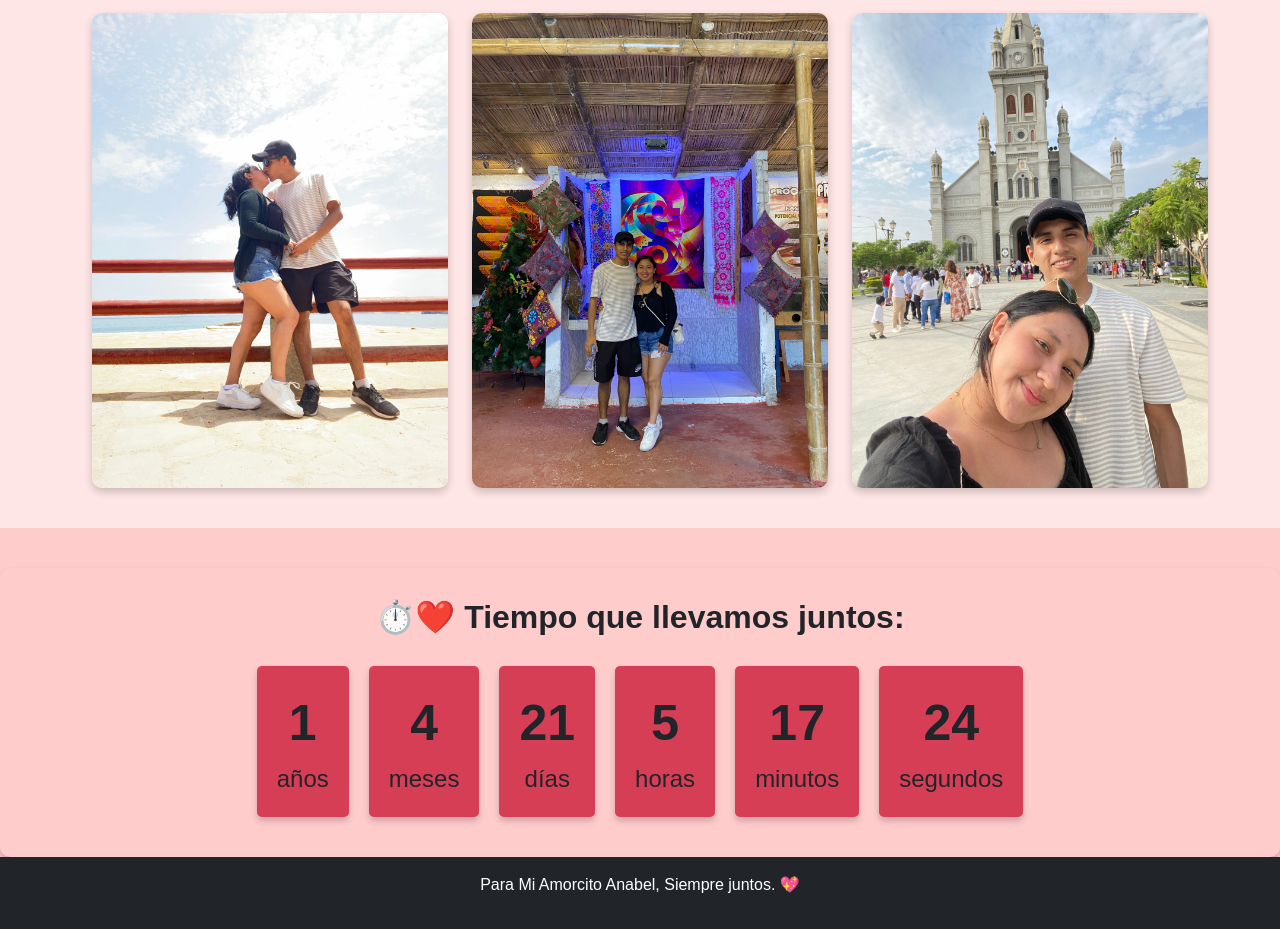
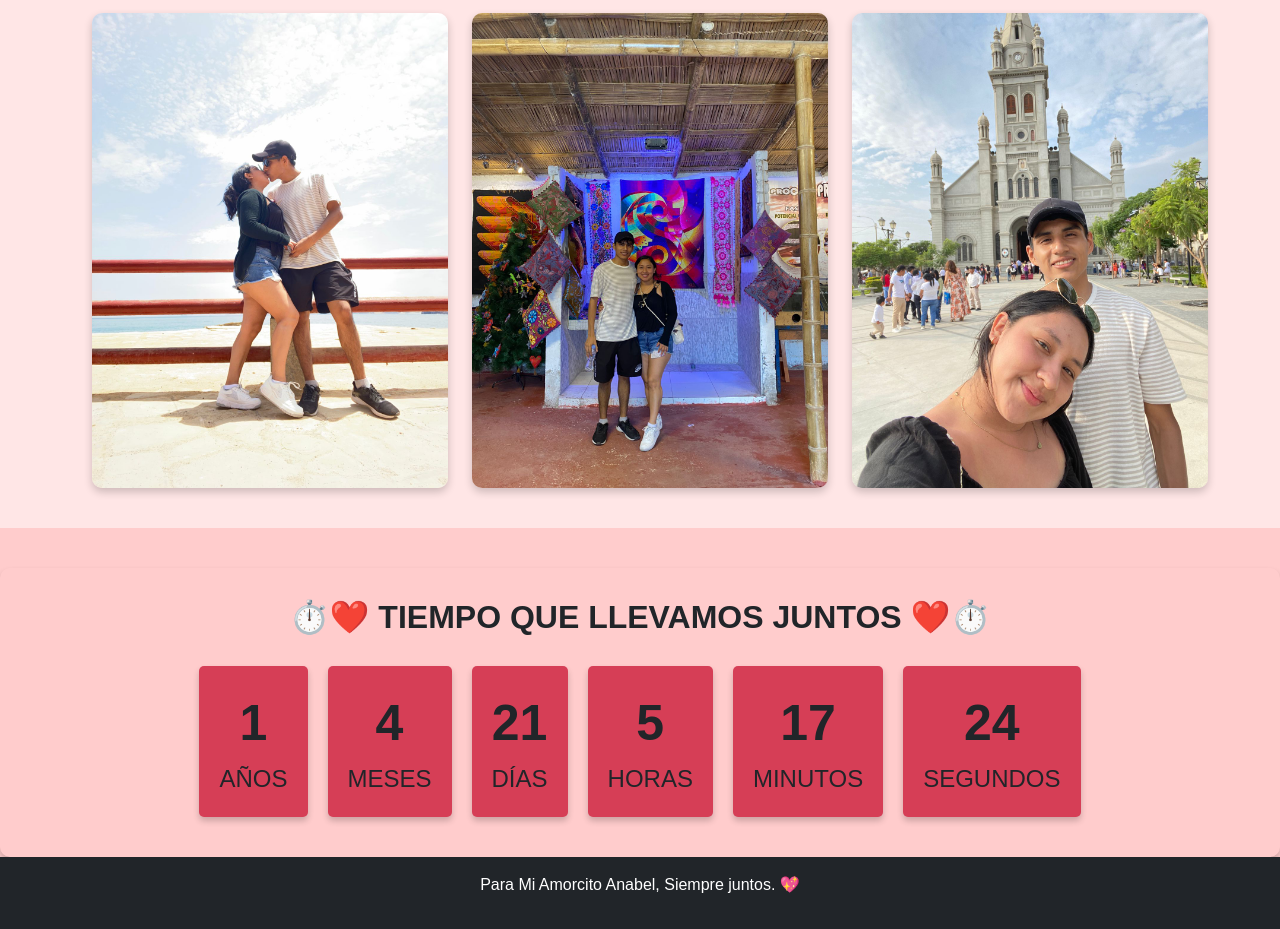
Before and after one commit to FDLopezGonzales/FDLopezGonzales.github.io, a plain HTML site: page index.html in a window 1280 px wide. Shown: the part 587-1516 px from the top of the page. Drawn offline with nearby package versions, Linux system fonts and the light colour scheme.

Commit message:
Add files via upload

```diff
--- a/index.html
+++ b/index.html
@@ -219,14 +219,14 @@ Te amo hasta el infinito y mas allá mi abejita. 🐝💘</p>
     <!-- Contador de tiempo -->
     <section class="counter-container">
         <div class="container text-center">
-            <h2><span>⏱️❤️</span> <strong>Tiempo que llevamos juntos:</strong></h2>
+            <h2><span>⏱️❤️</span> <strong>TIEMPO QUE LLEVAMOS JUNTOS </strong><span>❤️⏱️</span></h2>
             <div id="countdown" class="counter">
-                <div><span class="numbers" id="years">0</span><span>años</span></div>
-                <div><span class="numbers" id="months">0</span><span>meses</span></div>
-                <div><span class="numbers" id="days">0</span><span>días</span></div>
-                <div><span class="numbers" id="hours">0</span><span>horas</span></div>
-                <div><span class="numbers" id="minutes">0</span><span>minutos</span></div>
-                <div><span class="numbers" id="seconds">0</span><span>segundos</span></div>
+                <div><span class="numbers" id="years">0</span><span>AÑOS</span></div>
+                <div><span class="numbers" id="months">0</span><span>MESES</span></div>
+                <div><span class="numbers" id="days">0</span><span>DÍAS</span></div>
+                <div><span class="numbers" id="hours">0</span><span>HORAS</span></div>
+                <div><span class="numbers" id="minutes">0</span><span>MINUTOS</span></div>
+                <div><span class="numbers" id="seconds">0</span><span>SEGUNDOS</span></div>
             </div>
         </div>
     </section>
```
